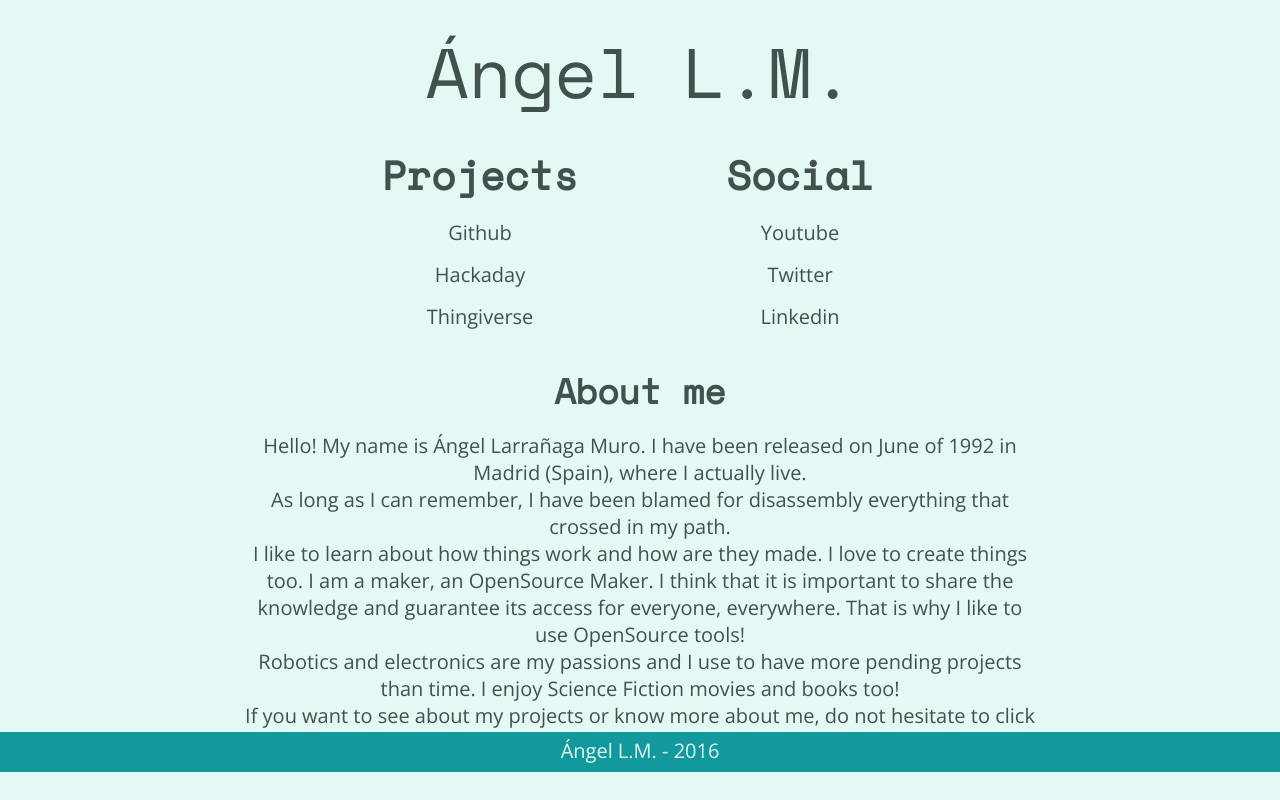
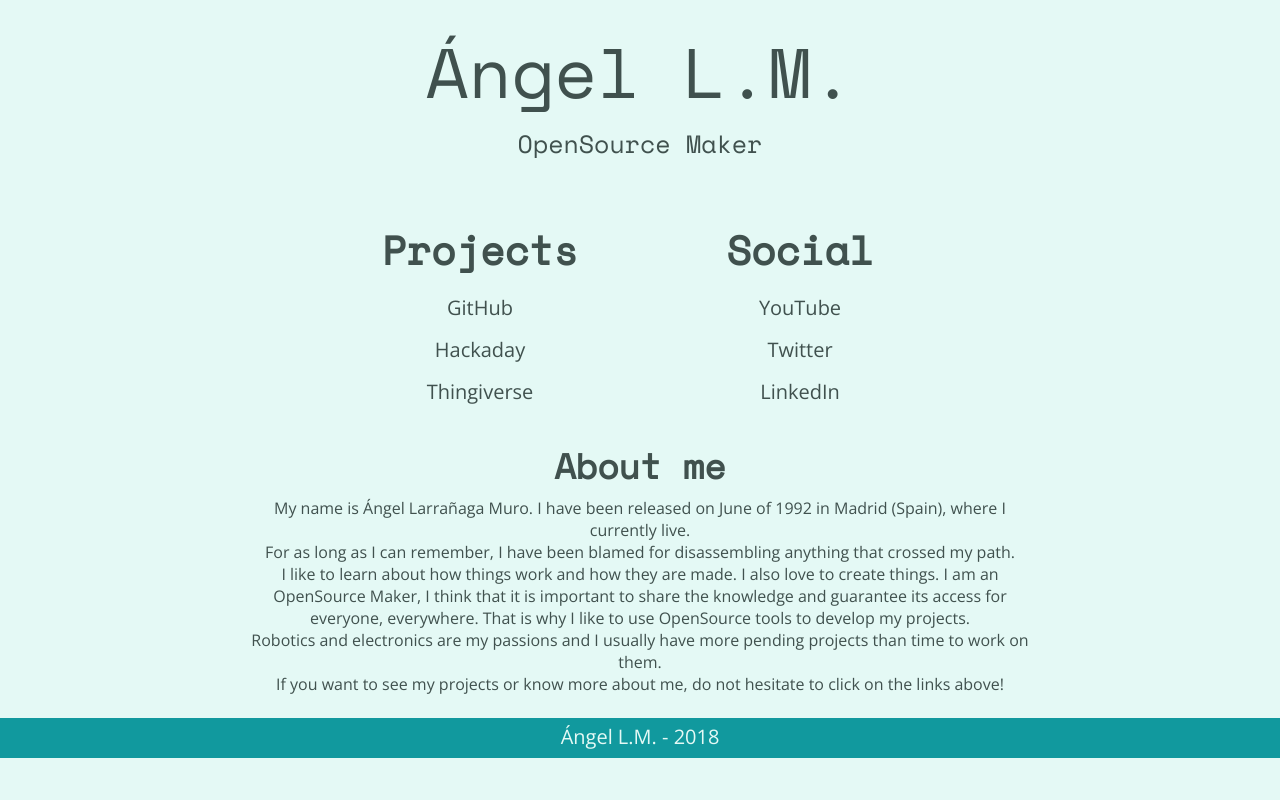
Before and after one commit to AngelLM/Website, a plain HTML site: page index.html in a window 1280 px wide. Drawn offline with nearby package versions, Linux system fonts and the light colour scheme.

Commit message:
Mistakes fixed!

```diff
--- a/css/style.css
+++ b/css/style.css
@@ -21,19 +21,27 @@ a{
 		color:#40514e;
 }
 
+#subtitle{
+	font-family: 'Space Mono',serif;
+  margin: 30px 0px 0px 0px;
+	text-align: center;
+	font-size: 25px;
+	height: 75px;
+}
+
 #subtitle a{
 	text-decoration: none;
 }
 
 html, body{
- height: 98.5%;
+ height: 95.5%;
 	background:#e4f9f5;
 	color:#40514e;
 }
 
 #left_section{
 	float: left;
-  margin: 30px 0px 10px 0px;
+  margin: 10px 0px 10px 0px;
   padding: 10px;
   height: auto;
   width: 300px;
@@ -41,7 +49,7 @@ html, body{
 
 #right_section{
 	float: left;
-  margin: 30px 0px 10px 0px;
+  margin: 10px 0px 10px 0px;
   padding: 10px;
   height: auto;
   width: 300px;
@@ -53,7 +61,7 @@ html, body{
 	min-height: 100%;
 	height: auto !important;
 	height: 100%;
-	margin: 0 auto -4em;
+	margin: 0 auto -2em;
 }
 
 .footer{
@@ -120,6 +128,11 @@ p a{
   margin: 0 auto;
 }
 
+#About_Text{
+	margin-top:-10px;
+	font-size: 16px;
+}
+
 #Footer_Text{
 	color: #e4f9f5;
 }
--- a/index.html
+++ b/index.html
@@ -26,32 +26,33 @@
 
 <div class="wrapper">
 <p id = "title">Ángel L.M.</p>
+<p id = "subtitle">OpenSource Maker</p>
     <div id="column_container">
       <div id="left_section">
         <h1>Projects</h1>
-        <p id="Github"><a href="https://github.com/AngelLM">Github</a></p>
+        <p id="Github"><a href="https://github.com/AngelLM">GitHub</a></p>
         <p id="Hackaday"><a href="https://hackaday.io/AngelLM">Hackaday</a></p>
         <p id="Thingiverse"><a href="http://www.thingiverse.com/AngelLM/about">Thingiverse</a></p>
       </div>
       <div id="right_section">
         <h1>Social</h1>
-        <p id="YouTube"><a href="https://www.youtube.com/user/ALM37454">Youtube</a></p>
+        <p id="YouTube"><a href="https://www.youtube.com/user/ALM37454">YouTube</a></p>
         <p id="Twitter"><a href="https://twitter.com/_AngelLM">Twitter</a></p>
-        <p id="Linkedin"><a href="https://www.linkedin.com/in/angellarranagamuro">Linkedin</a></p>
+        <p id="Linkedin"><a href="https://www.linkedin.com/in/angellarranagamuro">LinkedIn</a></p>
       </div>
     </div>
     <div id="central_section">
       <h2>About me</h2>
-      <p id="About_Text">Hello! My name is Ángel Larrañaga Muro. I have been released on June of 1992 in Madrid (Spain), where I actually live.<br>
-        As long as I can remember, I have been blamed for disassembly everything that crossed in my path.<br>
-        I like to learn about how things work and how are they made. I love to create things too. I am a maker, an OpenSource Maker. I think that it is important to share the knowledge and guarantee its access for everyone, everywhere. That is why I like to use OpenSource tools!<br>
-        Robotics and electronics are my passions and I use to have more pending projects than time. I enjoy Science Fiction movies and books too!<br>
-        If you want to see about my projects or know more about me, do not hesitate to click on any of the links above.</p>
+      <p id="About_Text">My name is Ángel Larrañaga Muro. I have been released on June of 1992 in Madrid (Spain), where I currently live.<br>
+        For as long as I can remember, I have been blamed for disassembling anything that crossed my path.<br>
+        I like to learn about how things work and how they are made. I also love to create things. I am an OpenSource Maker, I think that it is important to share the knowledge and guarantee its access for everyone, everywhere. That is why I like to use OpenSource tools to develop my projects.<br>
+        Robotics and electronics are my passions and I usually have more pending projects than time to work on them.<br>
+        If you want to see my projects or know more about me, do not hesitate to click on the links above!</p>
     </div>
 </div>
 
 <div class="footer">
-  <p id="Footer_Text">Ángel L.M. - 2016</p>
+  <p id="Footer_Text">Ángel L.M. - 2018</p>
 </div>
 
 </body>
```
